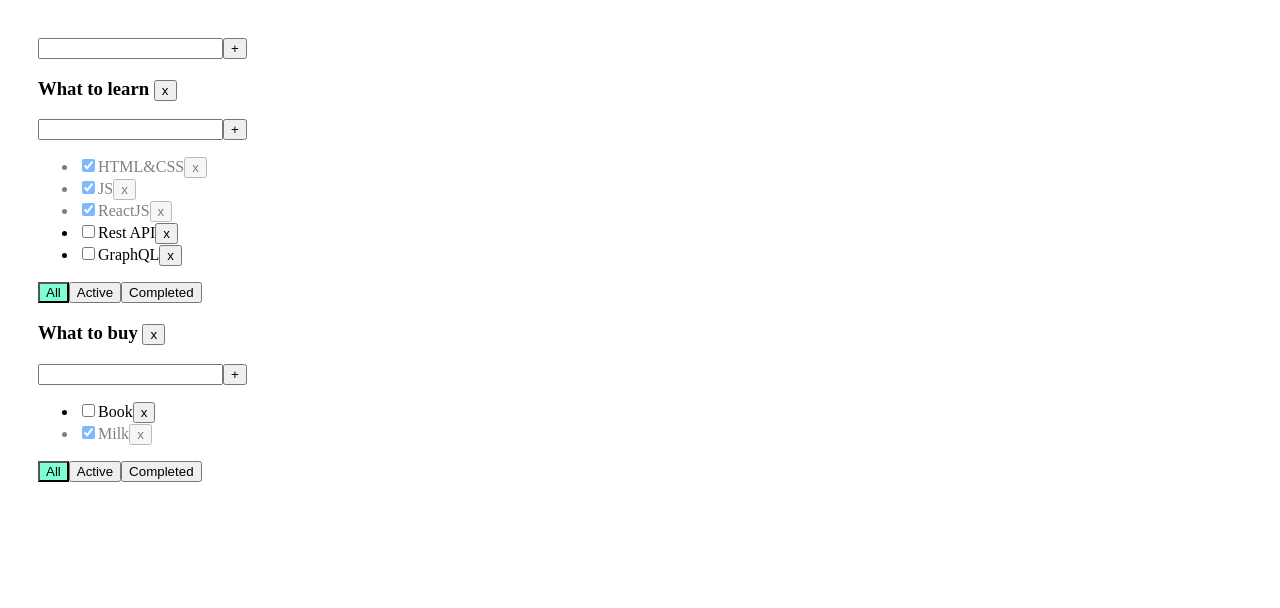
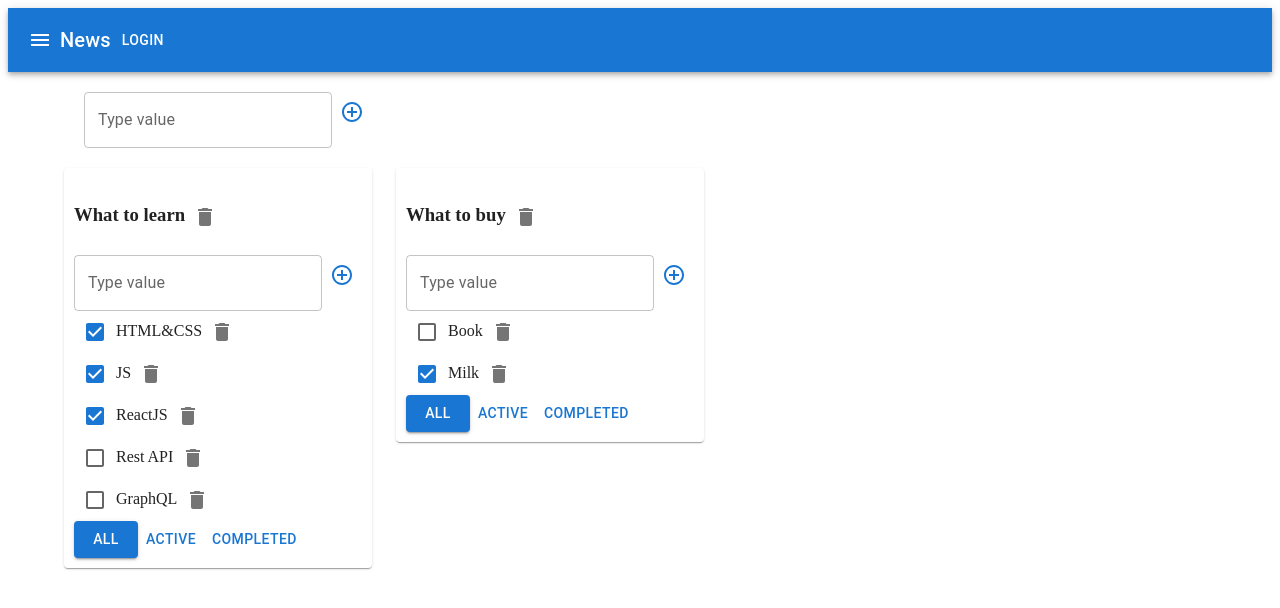
Before and after one commit to VolodymyrNazaryshyn/TODOLIST-TS, a React (Create React App) app: page / in a window 1280 px wide. Shown: the top 608 px of the page. Built offline with nearby package versions, Linux system fonts and the light colour scheme.

Commit message:
Include material-ui

```diff
--- a/package.json
+++ b/package.json
@@ -3,6 +3,10 @@
   "version": "0.1.0",
   "private": true,
   "dependencies": {
+    "@emotion/react": "^11.11.1",
+    "@emotion/styled": "^11.11.0",
+    "@mui/icons-material": "^5.15.1",
+    "@mui/material": "^5.15.1",
     "@testing-library/jest-dom": "^5.14.1",
     "@testing-library/react": "^13.0.0",
     "@testing-library/user-event": "^13.2.1",
--- a/src/AddItemForm.tsx
+++ b/src/AddItemForm.tsx
@@ -1,3 +1,5 @@
+import { ControlPoint } from "@mui/icons-material";
+import { IconButton, TextField } from "@mui/material";
 import { useState } from "react";
 
 type AddItemFormPropsType = {
@@ -26,14 +28,15 @@ export function AddItemForm(props: AddItemFormPropsType) {
 
     return (
         <div>
-            <input
-                className={error ? "error" : ""}
+            <TextField
+                label="Type value"
+                error={!!error}
                 value={title}
                 onChange={onNewTitleChangeHandler}
                 onKeyDown={onKeyDownHandler}
+                helperText={error}
             />
-            <button onClick={addTask}>+</button>
-            {error && <div className="error-message">{error}</div>}
+            <IconButton onClick={addTask} color="primary"><ControlPoint /></IconButton>
         </div>
     );
 }
--- a/src/App.css
+++ /dev/null
@@ -1,25 +0,0 @@
-.app {
-  padding: 30px;
-  display: flex;
-  flex-direction: column;
-}
-
-.app > div {
-  margin-right: 50px;
-}
-
-.error {
-  border: red 1px solid;
-}
-
-.error-message {
-  color: red;
-}
-
-.active-filter {
-  background-color: aquamarine;
-}
-
-.is-done {
-  opacity: 0.5;
-}
--- a/src/App.tsx
+++ b/src/App.tsx
@@ -1,8 +1,9 @@
 import { useState } from 'react';
 import { v1 } from 'uuid';
 import { TaskType, Todolist } from './Todolist';
-import './App.css';
 import { AddItemForm } from './AddItemForm';
+import { AppBar, Button, Container, Grid, IconButton, Paper, Toolbar, Typography } from '@mui/material';
+import { Menu } from '@mui/icons-material';
 
 export type FilterValuesType = "all" | "completed" | "active";
 
@@ -25,7 +26,7 @@ function App() {
     { id: todolistId2, title: "What to buy", filter: "all" }
   ]);
 
-  const [tasksObj, setTasksObj] = useState<TasksStateType>({
+  const [tasks, setTasks] = useState<TasksStateType>({
     [todolistId1]: [
       { id: v1(), title: "HTML&CSS", isDone: true },
       { id: v1(), title: "JS", isDone: true },
@@ -40,43 +41,44 @@ function App() {
   });
 
   function removeTask(id: string, todolistId: string) {
-    const tasks = tasksObj[todolistId];
-    const filteredTasks = tasks.filter(t => t.id !== id);
-    tasksObj[todolistId] = filteredTasks;
-    setTasksObj({ ...tasksObj });
+    // get the required array by todolistId
+    const todolistTasks = tasks[todolistId];
+    // overwrite the array in this object for the desired todolist filtered array
+    tasks[todolistId] = todolistTasks.filter(t => t.id !== id);
+    // set the state copy of the object to react by redraw
+    setTasks({ ...tasks });
   }
 
   function addTask(title: string, todolistId: string) {
     const task = { id: v1(), title: title, isDone: false };
-    const tasks = tasksObj[todolistId];
-    const newTasks = [task, ...tasks];
-    tasksObj[todolistId] = newTasks;
-    setTasksObj({ ...tasksObj });
+    const todolistTasks = tasks[todolistId];
+    tasks[todolistId] = [task, ...todolistTasks];
+    setTasks({ ...tasks });
   }
 
-  function changeTaskStatus(taskId: string, isDone: boolean, todolistId: string) {
-    // get the right array by todolistId
-    const tasks = tasksObj[todolistId];
+  function changeStatus(id: string, isDone: boolean, todolistId: string) {
+    // get the required array by todolistId
+    const todolistTasks = tasks[todolistId];
     // find the necessary task
-    const task = tasks.find(t => t.id === taskId);
+    const task = todolistTasks.find(t => t.id === id);
     // change the task if it is found
     if (task) {
       task.isDone = isDone;
       // set in the state copy of the object to react by redraw
-      setTasksObj({ ...tasksObj });
+      setTasks({ ...tasks });
     }
   }
 
-  function changeTaskTitle(taskId: string, newTitle: string, todolistId: string) {
-    // get the right array by todolistId
-    const tasks = tasksObj[todolistId];
+  function changeTaskTitle(id: string, newTitle: string, todolistId: string) {
+    // get the required array by todolistId
+    const todolistTasks = tasks[todolistId];
     // find the necessary task
-    const task = tasks.find(t => t.id === taskId);
+    const task = todolistTasks.find(t => t.id === id);
     // change the task if it is found
     if (task) {
       task.title = newTitle;
       // set in the state copy of the object to react by redraw
-      setTasksObj({ ...tasksObj });
+      setTasks({ ...tasks });
     }
   }
 
@@ -89,15 +91,17 @@ function App() {
     }
   }
 
-  function removeTodolist(todolistId: string) {
-    const filteredTodolist = todolists.filter(tl => tl.id !== todolistId);
-    setTodolists(filteredTodolist);
-    delete tasksObj[todolistId];
-    setTasksObj({ ...tasksObj });
+  function removeTodolist(id: string) {
+    // put in the state todolists list, the id of which are not equal to the one to throw
+    setTodolists(todolists.filter(tl => tl.id !== id));
+    // remove the tasks for this todolist from the second state where we store separately the tasks
+    delete tasks[id]; // remove property from object, whose value is an array of tasks
+    // set in the state copy of the object to react by redraw
+    setTasks({ ...tasks });
   }
 
-  function changeTodolistTitle(todolistId: string, newTitle: string) {
-    const todolist = todolists.find(tl => tl.id === todolistId);
+  function changeTodolistTitle(id: string, newTitle: string) {
+    const todolist = todolists.find(tl => tl.id === id);
 
     if (todolist) {
       todolist.title = newTitle;
@@ -106,13 +110,15 @@ function App() {
   }
 
   function Todolists(tlProps: TodolistsType) {
-    let tasksForTodoList = tasksObj[tlProps.id];
+    let tasksForTodoList = tasks[tlProps.id];
 
     if (tlProps.filter === "completed") tasksForTodoList = tasksForTodoList.filter(t => t.isDone === true);
 
     if (tlProps.filter === "active") tasksForTodoList = tasksForTodoList.filter(t => t.isDone === false);
 
     return (
+      <Grid item>
+        <Paper style={{ padding: "10px" }}>
           <Todolist
             id={tlProps.id}
             title={tlProps.title}
@@ -120,27 +126,44 @@ function App() {
             removeTask={removeTask}
             changeFilter={changeFilter}
             addTask={addTask}
-        changeTaskStatus={changeTaskStatus}
+            changeTaskStatus={changeStatus}
             changeTaskTitle={changeTaskTitle}
             filter={tlProps.filter}
             removeTodolist={removeTodolist}
             changeTodolistTitle={changeTodolistTitle}
           />
+        </Paper>
+      </Grid>
     )
   }
 
   function addTodolist(title: string) {
     const todolist: TodolistsType = { id: v1(), filter: "all", title: title };
     setTodolists([todolist, ...todolists]);
-    setTasksObj({ ...tasksObj, [todolist.id]: [] });
+    setTasks({ ...tasks, [todolist.id]: [] });
   }
 
-  return (
-    <div className="app">
+  return <>
+    <AppBar position="static">
+      <Toolbar>
+        <IconButton edge="start" color="inherit" aria-label="menu">
+          <Menu />
+        </IconButton>
+        <Typography variant="h6">
+          News
+        </Typography>
+        <Button color="inherit">Login</Button>
+      </Toolbar>
+    </AppBar>
+    <Container fixed>
+      <Grid container style={{ padding: "20px" }}>
         <AddItemForm addItem={addTodolist} />
+      </Grid>
+      <Grid container spacing={3}>
         {todolists.map(tl => <Todolists key={tl.id} id={tl.id} title={tl.title} filter={tl.filter} />)}
-    </div>
-  );
+      </Grid>
+    </Container>
+  </>;
 }
 
 export default App;
--- a/src/EditableSpan.tsx
+++ b/src/EditableSpan.tsx
@@ -1,3 +1,4 @@
+import { TextField } from "@mui/material";
 import { useState } from "react"
 
 type EditableSpanPropsType = {
@@ -22,6 +23,6 @@ export function EditableSpan(props: EditableSpanPropsType) {
     const onChangeTitleHandler = (e: React.ChangeEvent<HTMLInputElement>) => setTitle(e.currentTarget.value);
 
     return editMode
-        ? <input value={title} onChange={onChangeTitleHandler} onBlur={activateViewMode} autoFocus />
+        ? <TextField variant="standard" value={title} onChange={onChangeTitleHandler} onBlur={activateViewMode} autoFocus />
         : <span onDoubleClick={activateEditMode}>{props.title}</span>
 }
--- a/src/Todolist.tsx
+++ b/src/Todolist.tsx
@@ -1,6 +1,8 @@
 import { AddItemForm } from "./AddItemForm";
 import { EditableSpan } from "./EditableSpan";
 import { FilterValuesType } from "./App";
+import { Button, Checkbox, IconButton } from "@mui/material";
+import { Delete } from "@mui/icons-material";
 
 export type TaskType = {
     id: string
@@ -30,43 +32,41 @@ export function Todolist(todolistProps: TodolistType) {
     const changeTodolistTitle = (newTitle: string) => todolistProps.changeTodolistTitle(todolistProps.id, newTitle);
 
     function Task(taskProps: TaskType) {
-        const onRemoveHandler = () => todolistProps.removeTask(taskProps.id, todolistProps.id);
+        const onClickHandler = () => todolistProps.removeTask(taskProps.id, todolistProps.id);
         const onChangeStatusHandler = (e: React.ChangeEvent<HTMLInputElement>) => todolistProps.changeTaskStatus(taskProps.id, e.currentTarget.checked, todolistProps.id);
         const onChangeTitleHandler = (newValue: string) => todolistProps.changeTaskTitle(taskProps.id, newValue, todolistProps.id);
 
         return (
-            <li className={taskProps.isDone ? "is-done" : ''}>
-                <input
-                    type="checkbox"
+            <div className={taskProps.isDone ? "is-done" : ''}>
+                <Checkbox
                     checked={taskProps.isDone}
                     onChange={onChangeStatusHandler}
                 />
-                <EditableSpan
-                    title={taskProps.title}
-                    onChange={onChangeTitleHandler} />
-                <button onClick={onRemoveHandler}>x</button>
-            </li>
+                <EditableSpan title={taskProps.title} onChange={onChangeTitleHandler} />
+                <IconButton onClick={onClickHandler}><Delete /></IconButton>
+            </div>
         );
     }
 
     const addTask = (title: string) => todolistProps.addTask(title, todolistProps.id);
 
-    return (
+    return <>
+        <h3>
+            <EditableSpan title={todolistProps.title} onChange={changeTodolistTitle} />
+            <IconButton onClick={removeTodolist}><Delete /></IconButton>
+        </h3>
+        <AddItemForm addItem={addTask} />
+        <>{todolistProps.tasks.map(t => <Task key={t.id} id={t.id} title={t.title} isDone={t.isDone} />)}</>
         <div>
-            <h3><EditableSpan title={todolistProps.title} onChange={changeTodolistTitle} /> <button onClick={removeTodolist}>x</button></h3>
-            <AddItemForm addItem={addTask} />
-            <ul>{todolistProps.tasks.map(t => <Task key={t.id} id={t.id} title={t.title} isDone={t.isDone} />)}</ul>
-            <div>
-                <button
-                    className={todolistProps.filter === "all" ? "active-filter" : ''}
-                    onClick={onAllClickHandler}>All</button>
-                <button
-                    className={todolistProps.filter === "active" ? "active-filter" : ''}
-                    onClick={onActiveClickHandler}>Active</button>
-                <button
-                    className={todolistProps.filter === "completed" ? "active-filter" : ''}
-                    onClick={onCompletedClickHandler}>Completed</button>
-            </div>
+            <Button
+                variant={todolistProps.filter === "all" ? "contained" : "text"}
+                onClick={onAllClickHandler}>All</Button>
+            <Button
+                variant={todolistProps.filter === "active" ? "contained" : "text"}
+                onClick={onActiveClickHandler}>Active</Button>
+            <Button
+                variant={todolistProps.filter === "completed" ? "contained" : "text"}
+                onClick={onCompletedClickHandler}>Completed</Button>
         </div>
-    );
+    </>
 }
```
Lines whose indentation alone changed are shown as unchanged.
